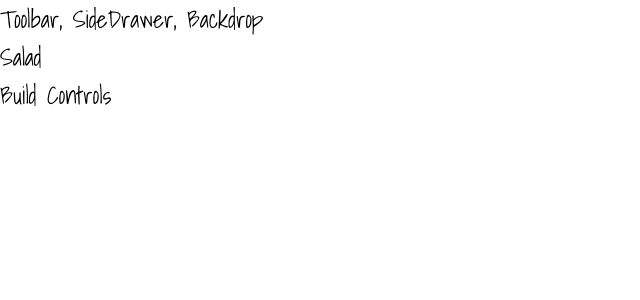
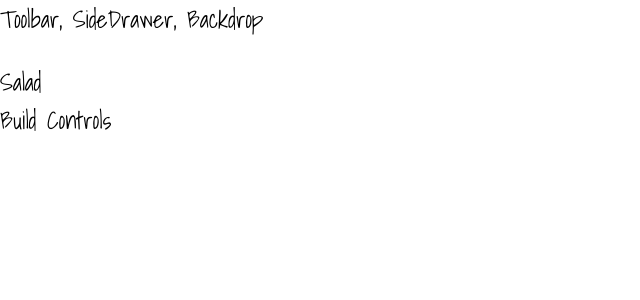
Before and after one commit to Loratadin/skinny-salad, a React (Create React App) app: page / in a window 1280 px wide. Shown: the top 300 px of the page, without its empty margins (0-640 px from the left). Built offline with nearby package versions, Linux system fonts and the light colour scheme.

Commit message:
Add Content styled component

```diff
--- a/src/components/Layout/Layout.js
+++ b/src/components/Layout/Layout.js
@@ -1,12 +1,13 @@
 import React from 'react';
 import Aux from '../../hoc/Aux';
+import { Content } from './Layout.style.js';
 
 const layout = (props) => (
     <Aux>
         <div> Toolbar, SideDrawer, Backdrop </div>
-        <main>
+        <Content>
             {props.children}
-        </main>
+        </Content>
     </Aux>
 );
 
--- a/src/components/Layout/Layout.style.js
+++ b/src/components/Layout/Layout.style.js
@@ -0,0 +1,5 @@
+import styled from 'styled-components';
+
+export const Content = styled.div`
+	margin-top: 25px;
+`;
```
